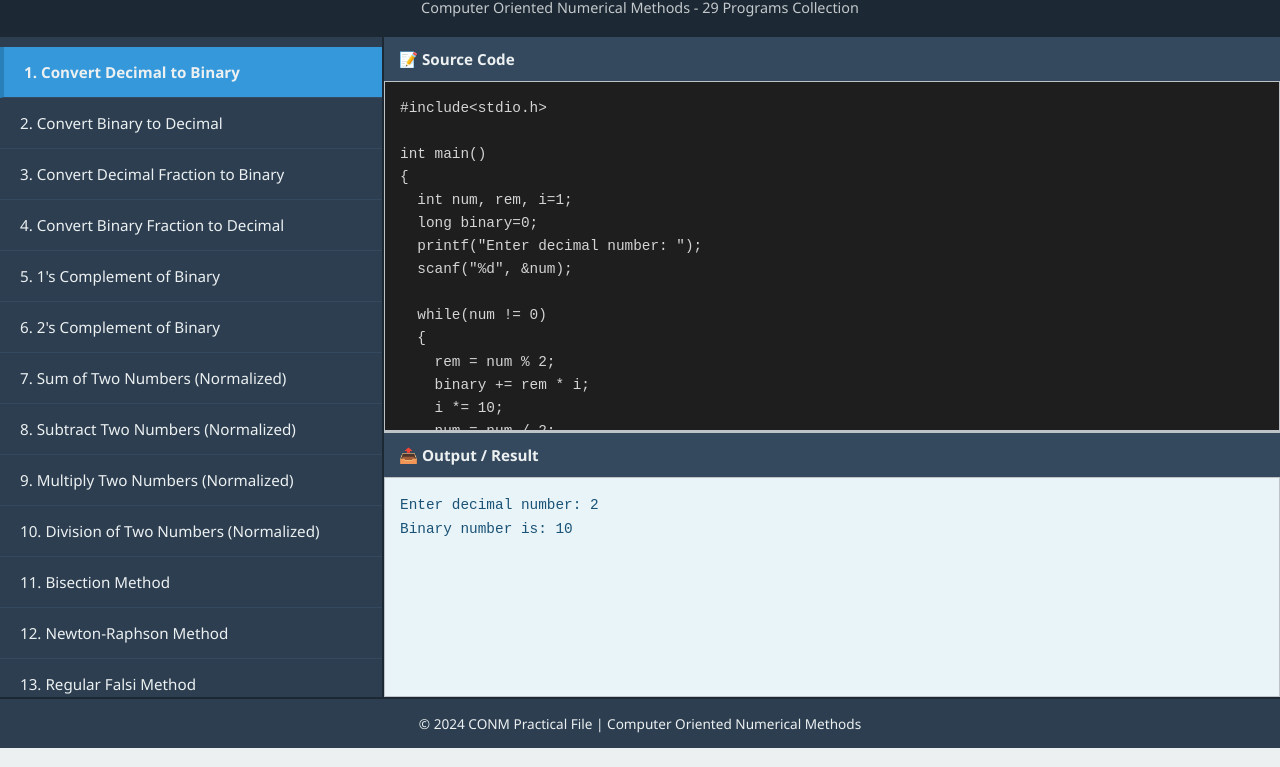
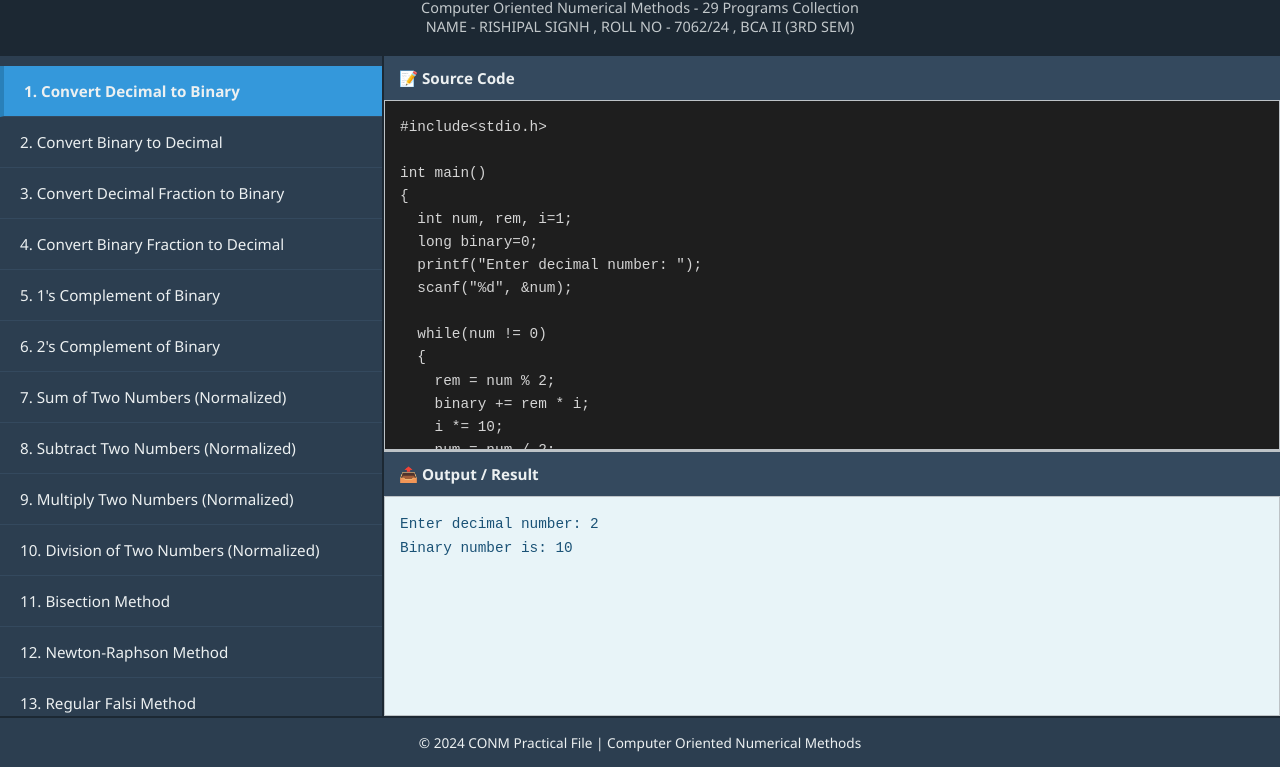
Before and after one commit to RishiWorks098/solid-palm-tree, a plain HTML site: page index.html in a window 1280 px wide. Shown: the part 82-849 px from the top of the page. Drawn offline with Linux system fonts and the light colour scheme.

Commit message:
Update index.html

```diff
--- a/index.html
+++ b/index.html
@@ -191,6 +191,8 @@
     <div class="header">
         <h1>🔢 CONM Practical</h1>
         <p>Computer Oriented Numerical Methods - 29 Programs Collection</p>
+
+        <p>NAME - RISHIPAL SIGNH , ROLL NO - 7062/24 , BCA II (3RD SEM)</p>
     </div>
 
     <div class="container">
```
